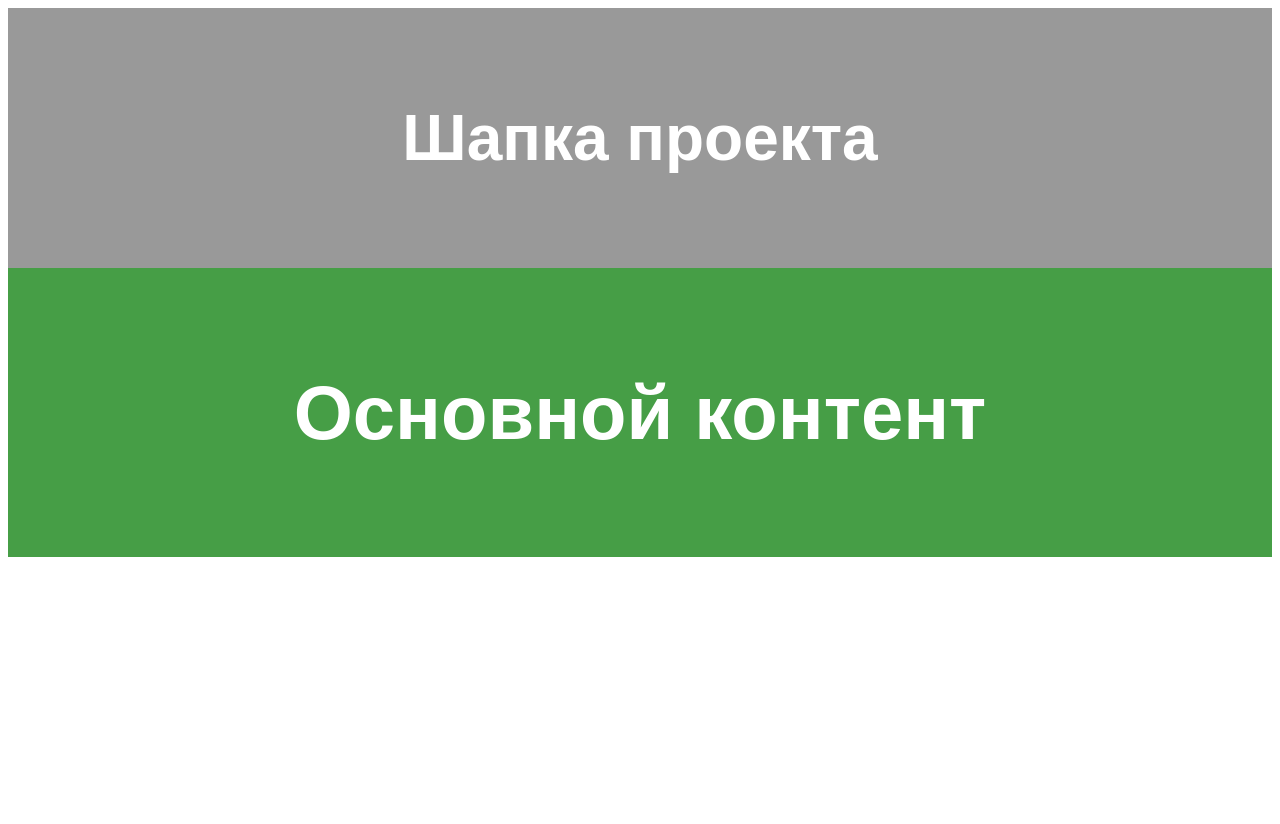
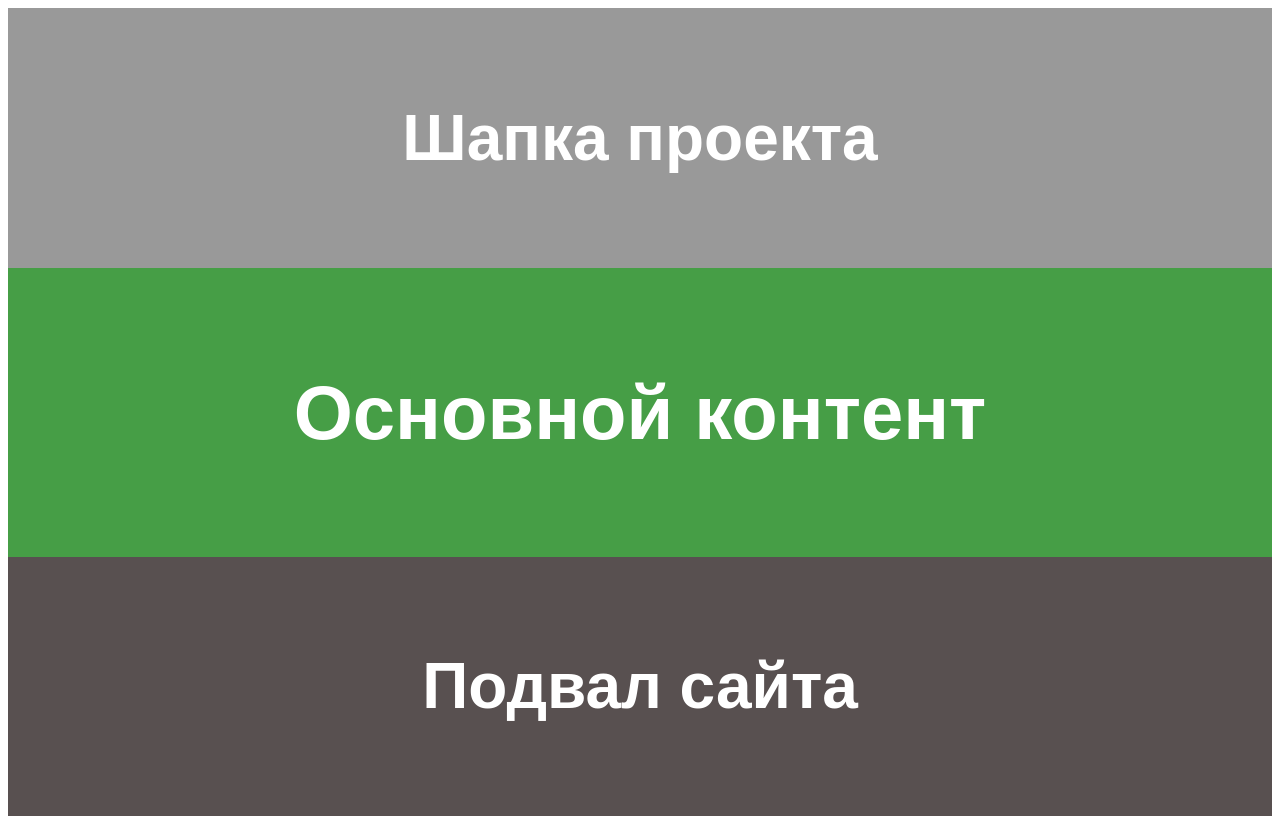
Before and after one commit to KatyGladysheva/remote-test, a plain HTML site: page index.html in a window 1280 px wide. Before the commit the page ends 800 px from the top, so only its background shows below. Drawn offline with Linux system fonts and the light colour scheme.

Commit message:
Footer ready

```diff
--- a/index.html
+++ b/index.html
@@ -14,5 +14,9 @@
     <main class="main">
         <h1>Основной контент</h1>
     </main>
+
+    <footer class="footer">
+        <h1>Подвал сайта</h1>
+    </footer>
 </body>
 </html>
--- a/main.css
+++ b/main.css
@@ -15,3 +15,12 @@
   font-family: sans-serif;
   text-align: center;
 }
+
+.footer {
+    padding: 50px;
+    color: #fff;
+    font-family: sans-serif;
+    text-align: center;
+    font-size: 32px;
+    background-color: rgb(88, 80, 80);
+}
```
